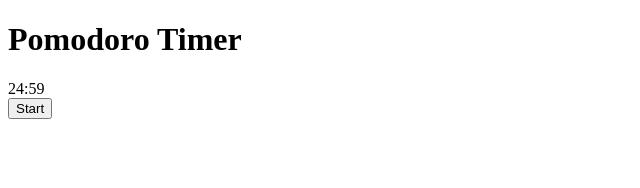
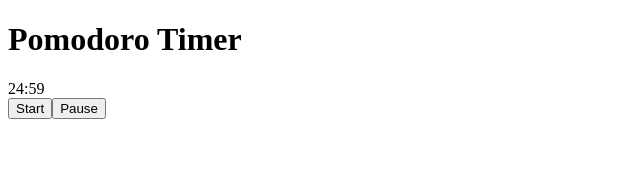
Before and after one commit to gizemnkorkmaz/pomodoro-timer, a React (Create React App) app: page / in a window 1280 px wide. Shown: the top 188 px of the page, without its empty margins (0-640 px from the left). Built offline with nearby package versions, Linux system fonts and the light colour scheme.

Commit message:
Add pause button

```diff
--- a/src/components/Timer.jsx
+++ b/src/components/Timer.jsx
@@ -8,6 +8,7 @@ function Timer() {
   const [isTimerActive, setIsTimerActive] = useState(false);
 
   const startTimer = () => setIsTimerActive(true);
+  const pauseTimer = () => setIsTimerActive(false);
 
   useEffect(() => {
     const timer = setInterval(() => {
@@ -25,6 +26,7 @@ function Timer() {
         {minutes}:{seconds}
       </div>
       <Button onClick={startTimer}>Start</Button>
+      <Button onClick={pauseTimer}>Pause</Button>
     </>
   );
 }
```
